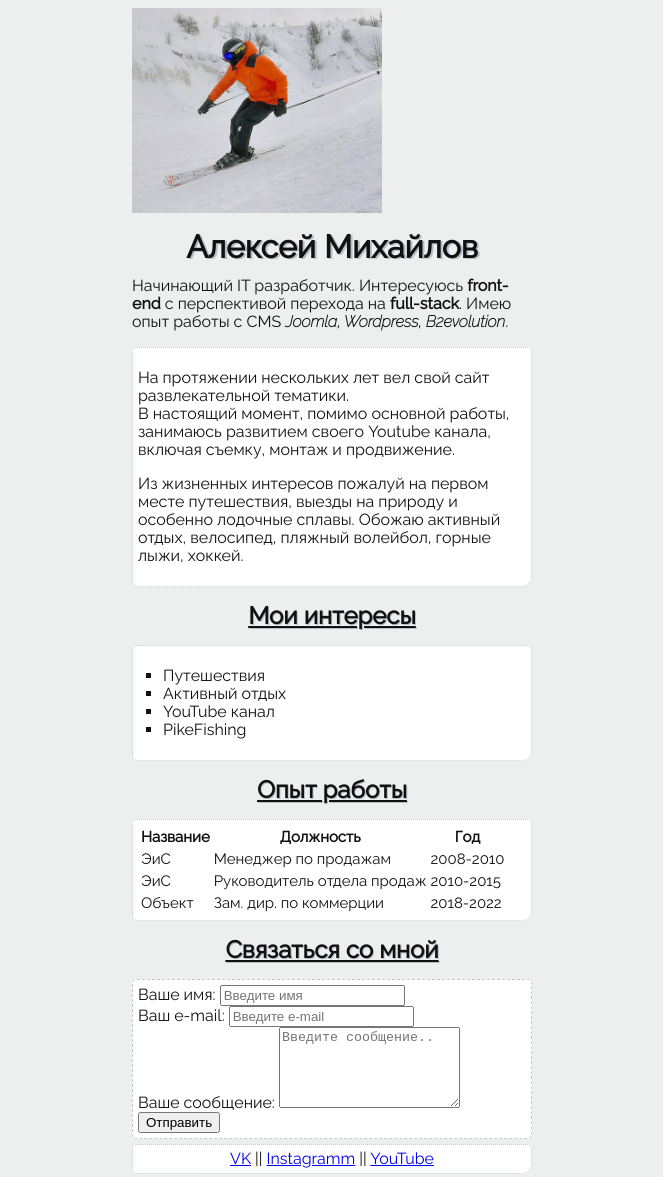
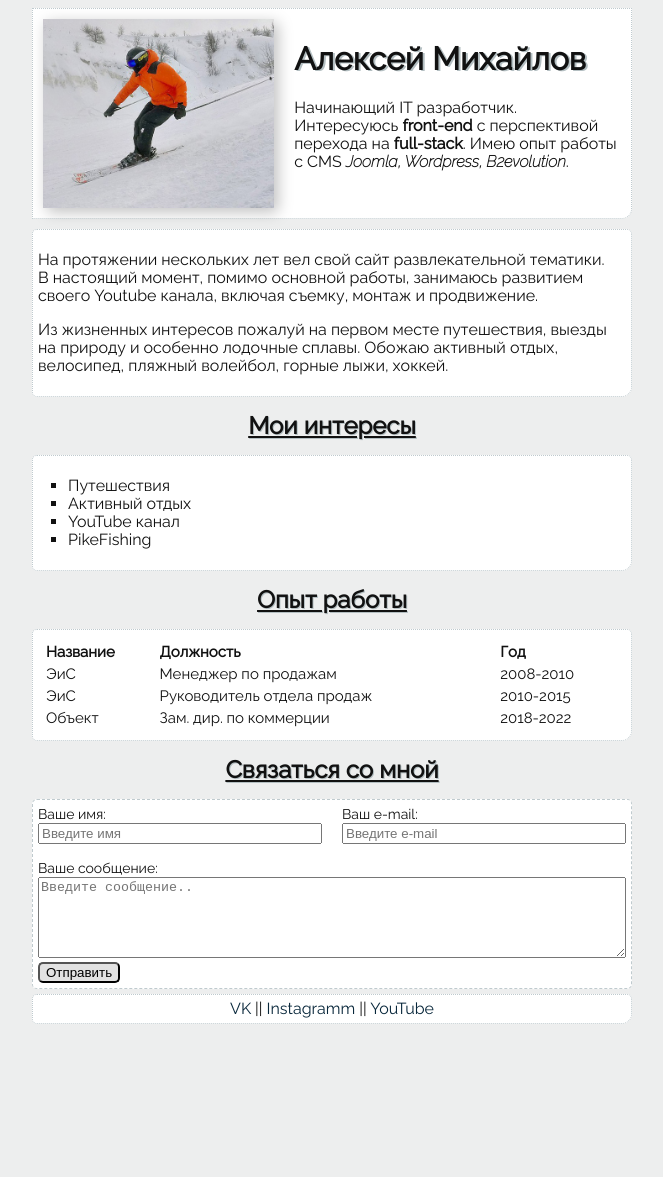
Before and after one commit to Aleksey-136/Resume, a plain HTML site: page index.html in a window 1280 px wide. Shown: the whole page, without its empty margins (308-971 px from the left). After the commit the page ends 1034 px from the top, so only its background shows below. Drawn offline with Linux system fonts and the light colour scheme.

Commit message:
Update style.css

```diff
--- a/style.css
+++ b/style.css
@@ -8,30 +8,40 @@ body {
     color: #111111;
     background-color: rgb(237, 238, 238);
 }
-/* Стиль контейнера */
+/* Стиль контейнера и заголовок */
 
 .container {
-    max-width: 400px;
+    max-width: 600px;
     margin: 0px auto;
     margin-bottom: 10px;
-}
-
-/* Стили заголовков */
-.ava {
-    text-align: center;
-    padding: 10px;
-    background-color: #fff;
-    border-color: #fff;
-}
-.ava img {
-    box-shadow: 4px 4px 14px rgba(0, 0, 0, 0.25);
-}
-h1 {
-    text-shadow: 2px 1px rgb(180, 191, 194); text-align: center;
 }
 h2 {
     text-decoration: underline;
     text-shadow: 1px 1px rgb(180, 191, 194); text-align: center;
+}
+
+/* Аватар и первая часть текста */
+.intro {
+    padding: 10px;
+    background-color: #fff;
+    border: 1px dotted rgb(191, 202, 206);
+    border-color: rgb(191, 202, 206);
+    display: flex;
+    border-end-end-radius: 10px;
+    margin-bottom: 10px;
+}
+.intro img {
+    width: 40%;
+    height: 40%;
+    box-shadow: 4px 4px 14px rgba(0, 0, 0, 0.25);
+}
+.intro h1{
+    line-height: normal;
+    text-shadow: 2px 1px rgb(180, 191, 194);
+    text-align: left;
+}
+.intro .text1 {
+    padding-left: 20px;
 }
 
 /* Общий стиль блоков */
@@ -42,27 +52,89 @@ h2 {
     border-radius: 5px;
 }
 
-/* Стили блоков */
+/* Описание */
 .desc {
+    border-end-end-radius: 10px;
+}
+
+/* Мои интересы */
+.int1 {
     border-end-end-radius: 10px;
 }
 .int1 li {
     list-style: square;
-    margin-left: -15px;
+    margin-left: -10px;
 }
-.int1 {
-    border-end-end-radius: 10px;
+.int1 li:hover {
+    background-color: #e2e2e2;
 }
+
+/* Опыт работы */
 .table1 {
     font-size: 15px;
     border-end-end-radius: 10px;
+    padding: 10px 10px;
 }
+.table1 table {
+    width: 100%;
+}
+.table1 tr:first-child {
+    text-align: left;
+}
+
+/* Обратная связь */
 .fb {
     padding: 5px;
     border-style: dashed;
     margin-bottom: 5px;
 }
+.input-row {
+    margin-bottom: 15px;
+    display: flex;
+}
+.input-row .form-group {
+    width: 50%;
+}
+.input-row .form-group:last-child {
+    margin-left: 20px;
+}
+.form-group label {
+    display: block;
+    font-size: 14px;
+}
+.form-group input,
+.form-group textarea {
+    width: 100%;
+    box-sizing: border-box;
+    outline: none;
+}
+
+.btn {
+    border-radius: 5px;
+    background: #e2e2e2;
+    cursor: pointer;
+}
+.btn:hover {
+    opacity: 0.8;
+}
+
+
+/* ссылки внизу страницы */
 .sn {
     text-align: center;
     border-end-end-radius: 10px;
 }
+.lnk {
+    color: rgb(7, 38, 58);
+    text-decoration: none;
+}
+a:hover {
+    color: rgb(5, 106, 173);
+    text-decoration:underline;
+}
+a:active {
+    color: rgb(134, 186, 221);
+}
+a:visited {
+    color: rgb(145, 193, 224);
+}
```
